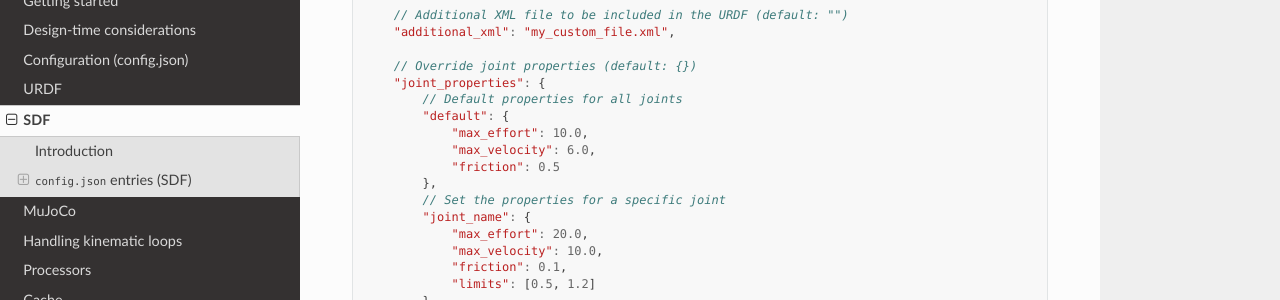
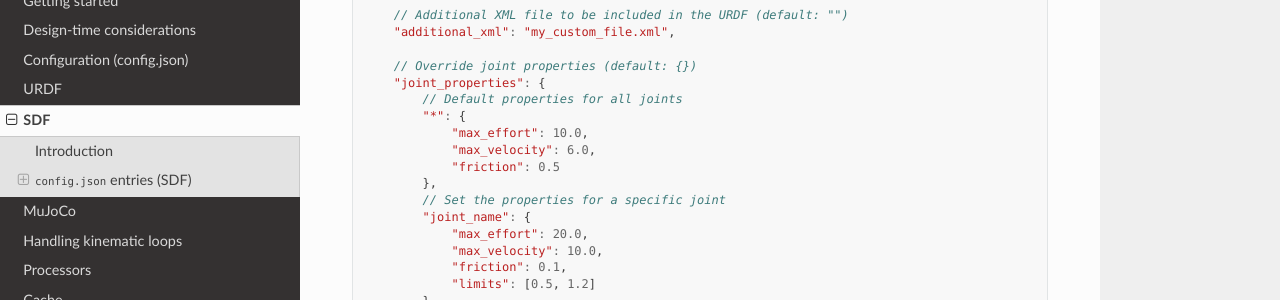
Before and after one commit to Rhoban/onshape-to-robot, a Sphinx documentation site: the page built from docs/source/exporter_sdf.rst, in a window 1280 px wide and 900 px high, scrolled down 488 px. Shown: the part 151-451 px from the top of the window. Built offline with Sphinx 7.4.7 and the Read the Docs theme 3.1.0, drawn with Linux system fonts in a browser that asks for light colours.

Commit message:
[Doc] using wildcard "*" instead of "default" in joint properties examples

```diff
--- a/docs/source/exporter_mujoco.rst
+++ b/docs/source/exporter_mujoco.rst
@@ -38,7 +38,7 @@ Here is an example of complete ``config.json`` file, with details below:
         // Override joint properties (default: {})
         "joint_properties": {
             // Default properties for all joints
-            "default": {
+            "*": {
                 "actuated": true,
                 "forcerange": 10.0,
                 "frictionloss": 0.5,
--- a/docs/source/exporter_sdf.rst
+++ b/docs/source/exporter_sdf.rst
@@ -31,7 +31,7 @@ Here is an example of complete ``config.json`` file, with details below:
         // Override joint properties (default: {})
         "joint_properties": {
             // Default properties for all joints
-            "default": {
+            "*": {
                 "max_effort": 10.0,
                 "max_velocity": 6.0,
                 "friction": 0.5
--- a/docs/source/exporter_urdf.rst
+++ b/docs/source/exporter_urdf.rst
@@ -32,7 +32,7 @@ Here is an example of complete ``config.json`` file, with details below:
         // Override joint properties (default: {})
         "joint_properties": {
             // Default properties for all joints
-            "default": {
+            "*": {
                 "max_effort": 10.0,
                 "max_velocity": 6.0,
                 "friction": 0.5
```
